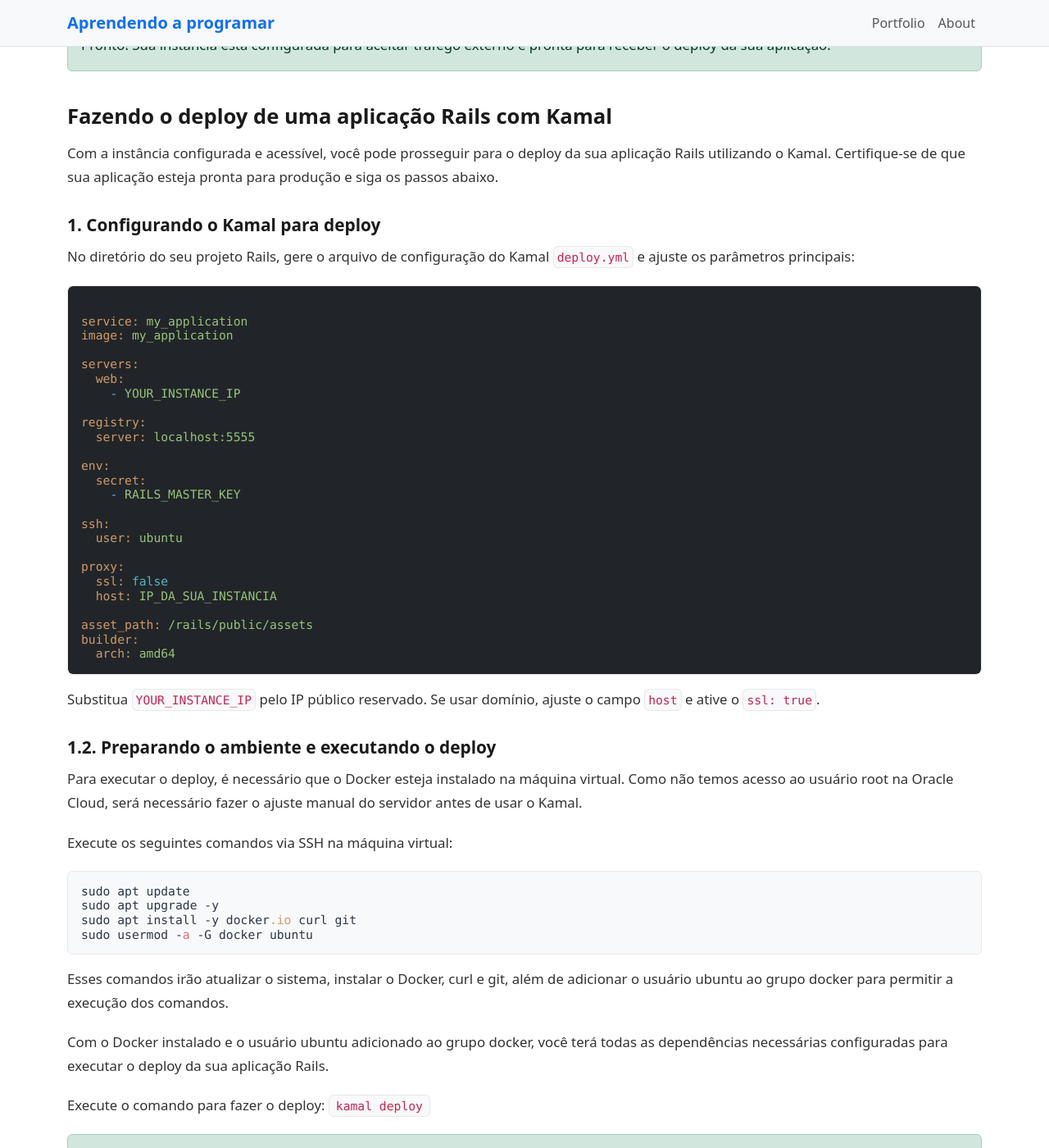
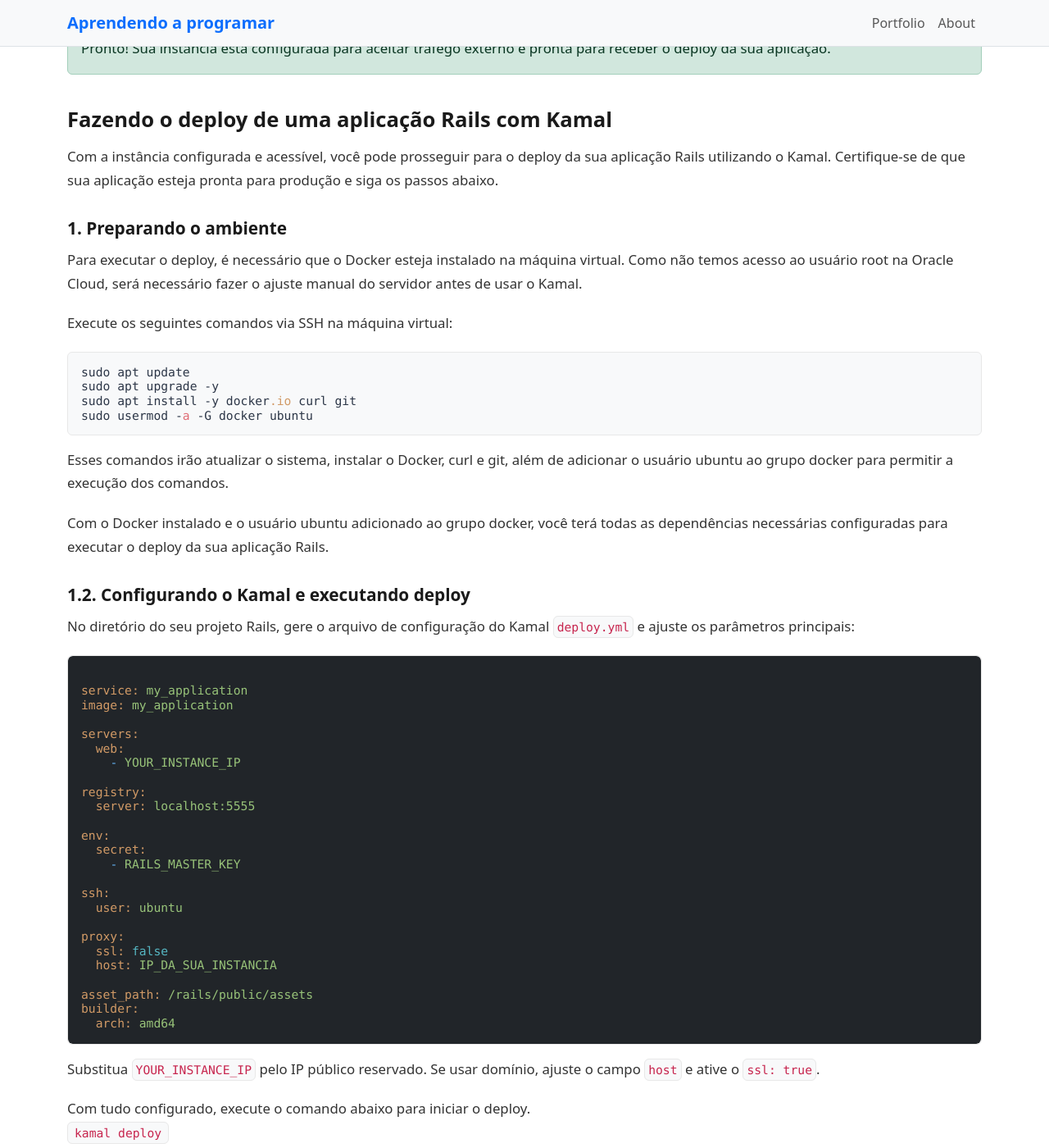
Before and after one commit to nicollinoxx/nicollinoxx.github.io, a Jekyll site: the page built from _posts/2025-12-28-deploying_with_oracle_cloud.html, in a window 1280 px wide and 1400 px high, scrolled down 8915 px. Shown: the whole window at 82% size. Built offline with Jekyll 4.4.1, drawn with Linux system fonts in a browser that asks for light colours; comment, search, counter and statistics services are not loaded; some of the changed text lies outside the part shown.

Commit message:
Update 2025-12-28-deploying_with_oracle_cloud.html

```diff
--- a/_posts/2025-12-28-deploying_with_oracle_cloud.html
+++ b/_posts/2025-12-28-deploying_with_oracle_cloud.html
@@ -73,12 +73,12 @@ pinned: true
   Exemplo de chave SSH:
   <code class="p-1">ssh-ed25519 AAAAC3NzaC1lZDI1NTE5AAAAIFakeExampleKeyData1234567890 oracle-cloud</code>
 </p>
-<img class="img-fluid rounded shadow mb-3" src="/attachments/deploying_with_oracle_cloud/oracle_cloud_ssh_key.png" alt="Campo para colar a chave pública na Oracle Cloud" />
 
 <p>
   Ainda na etapa <strong>Networking</strong>, Cole a chave pública no campo indicado durante a criação da instância. Isso permitirá que
   apenas quem possuir a chave privada tenha acesso ao servidor via SSH, aumentando a segurança.
 </p>
+<img class="img-fluid rounded shadow mb-3" src="/attachments/deploying_with_oracle_cloud/oracle_cloud_ssh_key.png" alt="Campo para colar a chave pública na Oracle Cloud" />
 
 <h3>1.3. Configurando o Boot Volume</h3>
 
@@ -145,7 +145,34 @@ pinned: true
   Com a instância configurada e acessível, você pode prosseguir para o deploy da sua aplicação Rails utilizando o Kamal. Certifique-se de que sua aplicação esteja pronta para produção e siga os passos abaixo.
 </p>
 
-<h3>1. Configurando o Kamal para deploy</h3>
+<h3>1. Preparando o ambiente</h3>
+
+<p>
+  Para executar o deploy, é necessário que o Docker esteja instalado na máquina virtual.
+  Como não temos acesso ao usuário root na Oracle Cloud, será necessário fazer o ajuste manual do servidor antes de usar o Kamal.
+</p>
+
+<p>
+  Execute os seguintes comandos via SSH na máquina virtual:
+</p>
+
+<pre><code>sudo apt update
+sudo apt upgrade -y
+sudo apt install -y docker.io curl git
+sudo usermod -a -G docker ubuntu
+</code></pre>
+
+<p>
+  Esses comandos irão atualizar o sistema, instalar o Docker, curl e git, além de adicionar o usuário ubuntu ao grupo docker
+  para permitir a execução dos comandos.
+</p>
+
+<p>
+  Com o Docker instalado e o usuário ubuntu adicionado ao grupo docker, você terá todas as dependências necessárias
+  configuradas para executar o deploy da sua aplicação Rails.
+</p>
+
+<h3>1.2. Configurando o Kamal e executando deploy</h3>
 
 <p>
   No diretório do seu projeto Rails, gere o arquivo de configuração do Kamal <code class="p-1">deploy.yml</code> e ajuste os parâmetros principais:
@@ -183,35 +210,9 @@ builder:
   <code class="p-1">host</code> e ative o <code class="p-1">ssl: true</code>.
 </p>
 
-<h3>1.2. Preparando o ambiente e executando o deploy</h3>
-
 <p>
-  Para executar o deploy, é necessário que o Docker esteja instalado na máquina virtual.
-  Como não temos acesso ao usuário root na Oracle Cloud, será necessário fazer o ajuste manual do servidor antes de usar o Kamal.
-</p>
-
-<p>
-  Execute os seguintes comandos via SSH na máquina virtual:
-</p>
-
-<pre><code>sudo apt update
-sudo apt upgrade -y
-sudo apt install -y docker.io curl git
-sudo usermod -a -G docker ubuntu
-</code></pre>
-
-<p>
-  Esses comandos irão atualizar o sistema, instalar o Docker, curl e git, além de adicionar o usuário ubuntu ao grupo docker
-  para permitir a execução dos comandos.
-</p>
-
-<p>
-  Com o Docker instalado e o usuário ubuntu adicionado ao grupo docker, você terá todas as dependências necessárias
-  configuradas para executar o deploy da sua aplicação Rails.
-</p>
-
-<p>
-  Execute o comando para fazer o deploy: <code class="px-2 py-1">kamal deploy</code>
+  Com tudo configurado, execute o comando abaixo para iniciar o deploy.<br>
+  <code class="px-2 py-1">kamal deploy</code>
 </p>
 
 <div class="alert alert-success">
@@ -229,7 +230,8 @@ sudo usermod -a -G docker ubuntu
     <a href="https://boardgame.fitplan.vip" target="_blank"><strong>Boardgame Explorer</strong></a><br>
     <ul>
       <li>
-        Projeto de mostração para a gem <strong>bgg_remote</strong>, integrando facilmente com a API do BoardGameGeek.
+        Projeto de mostração para a gem <a href="https://rubygems.org/gems/bgg_remote" target="_blank">bgg_remote</a>,
+        integrando facilmente com a API do BoardGameGeek.
       </li>
       <li>
         github: <a href="https://github.com/nicollinoxx/boardgame_explorer" target="_blank">boardgame_explorer</a>
```
Also changed, not shown: other parts of _posts/2025-12-28-deploying_with_oracle_cloud.html (+3 -3 lines).
